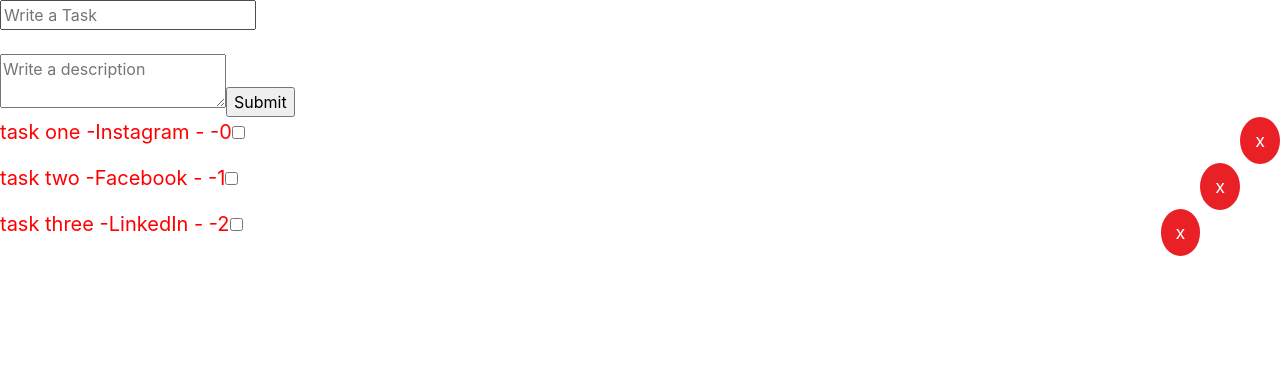
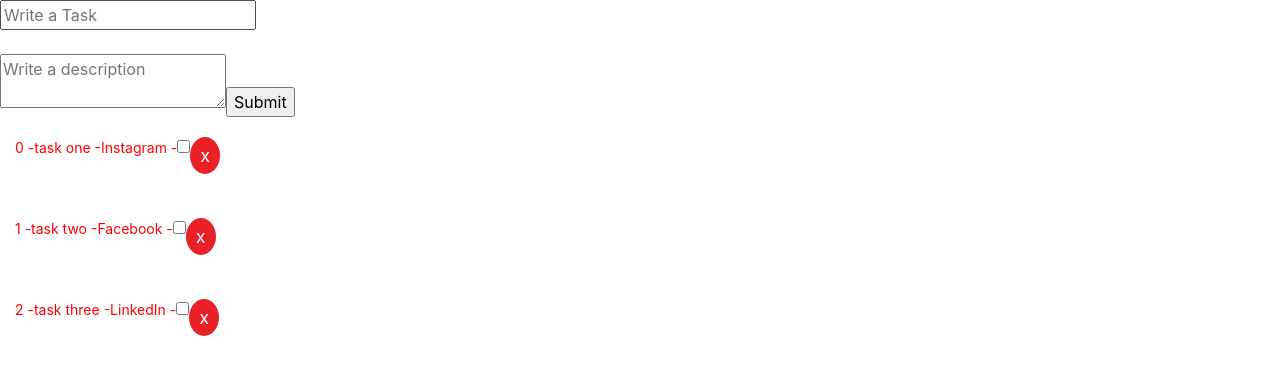
Before and after one commit to davidjvalladares2493/my-first-app, a React (Create React App) app: page / in a window 1280 px wide. Shown: the top 374 px of the page. Built offline with nearby package versions, Linux system fonts and the light colour scheme.

Commit message:
Estilos de los elementos de lista
Se cambia el estilo de los elementos de la lista

```diff
--- a/src/components/task.js
+++ b/src/components/task.js
@@ -8,7 +8,18 @@ class Task extends Component {
     return{
       fontSize: '20px',
       color: this.props.task.done ? 'green' : 'red',
-      textDecoration: this.props.task.done ? 'line-through' : 'none'
+      textDecoration: this.props.task.done ? 'line-through' : 'none',
+      padding: '20px',
+      border: '1px solid #F0F8FF',
+      borderRadius: '15px',
+      width: 'max-content',
+      marginBottom: '40px',
+      marginTop: '10px',
+      padding: '10px 15px',
+      border:'none',
+      fontSize: '14px',
+      borderRadius: '5px'
+
     }
   }
 
@@ -16,10 +27,10 @@ class Task extends Component {
     const {task} = this.props;
     //const redColor = {background: 'green'}; //style={redColor}
     return <p style={this.StyleCompleted()}>
+              {task.id} -
               {task.title} -
               {task.description} -
-              {task.done} -
-              {task.id}
+              {task.done}
               <input type="checkbox" onChange = {this.props.checkDone.bind(this, task.id)}/>
               <button style={btnDelete} onClick={this.props.deleteTask.bind(this, task.id)}>
               x
@@ -37,7 +48,7 @@ const btnDelete = {
   background: '#ea2027',
   color: '#fff',
   border: 'none',
-  padding: '10px 15px',
+  padding: '5px 10px',
   borderRadius: '50%',
   cursor: 'pointer',
   float: 'right'
```
